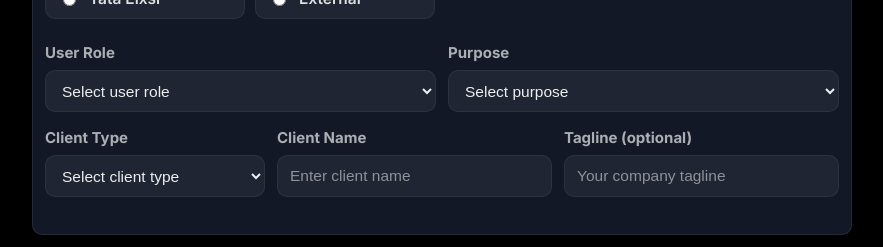
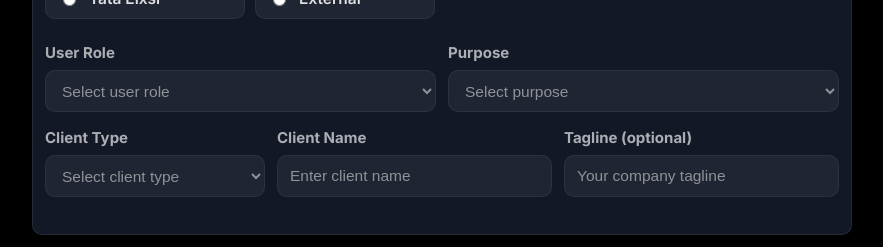
Before and after one commit to kavia-common/solutiongen-platform-10016-10025, a React (Create React App) app in the folder frontend_app/: page / in a window 1280 px wide. Shown: the part 944-1191 px from the top of the page, without its empty margins (198-1081 px from the left). Built offline with nearby package versions, Linux system fonts and the light colour scheme; the HTML template or start-up script is replaced by a standard one.

Commit message:
Checkpoint 119 - cg3f38ca0e

```diff
--- a/frontend_app/src/App.css
+++ b/frontend_app/src/App.css
@@ -547,6 +547,19 @@
   color: var(--text-muted);
 }
 
+/* Select placeholder styling:
+   When a <select> has value="" it is showing the disabled placeholder <option>.
+   We render it in the same muted color as text input placeholders, but keep the
+   normal text color for real selections. */
+select.udcInput:invalid{
+  color: var(--text-muted);
+}
+
+/* Ensure chosen values are not muted (covers most browsers). */
+select.udcInput:valid{
+  color: var(--text-primary);
+}
+
 .udcInput:focus{
   border-color: rgba(245,197,66,0.35);
   box-shadow: 0 0 0 4px rgba(245,197,66,0.10);
--- a/frontend_app/src/App.js
+++ b/frontend_app/src/App.js
@@ -383,6 +383,7 @@ function App() {
                         className="udcInput"
                         value={businessUnit}
                         onChange={(e) => setBusinessUnit(e.target.value)}
+                        required
                       >
                         <option value="" disabled>
                           Select business unit
@@ -409,6 +410,7 @@ function App() {
                     className="udcInput"
                     value={userRole}
                     onChange={(e) => setUserRole(e.target.value)}
+                    required
                   >
                     <option value="" disabled>
                       Select user role
@@ -430,6 +432,7 @@ function App() {
                     className="udcInput"
                     value={purpose}
                     onChange={(e) => setPurpose(e.target.value)}
+                    required
                   >
                     <option value="" disabled>
                       Select purpose
@@ -453,6 +456,7 @@ function App() {
                     className="udcInput"
                     value={clientType}
                     onChange={(e) => setClientType(e.target.value)}
+                    required
                   >
                     <option value="" disabled>
                       Select client type
```
Also changed, not shown: 2 other files (tests, documents, lock files or other folders).
